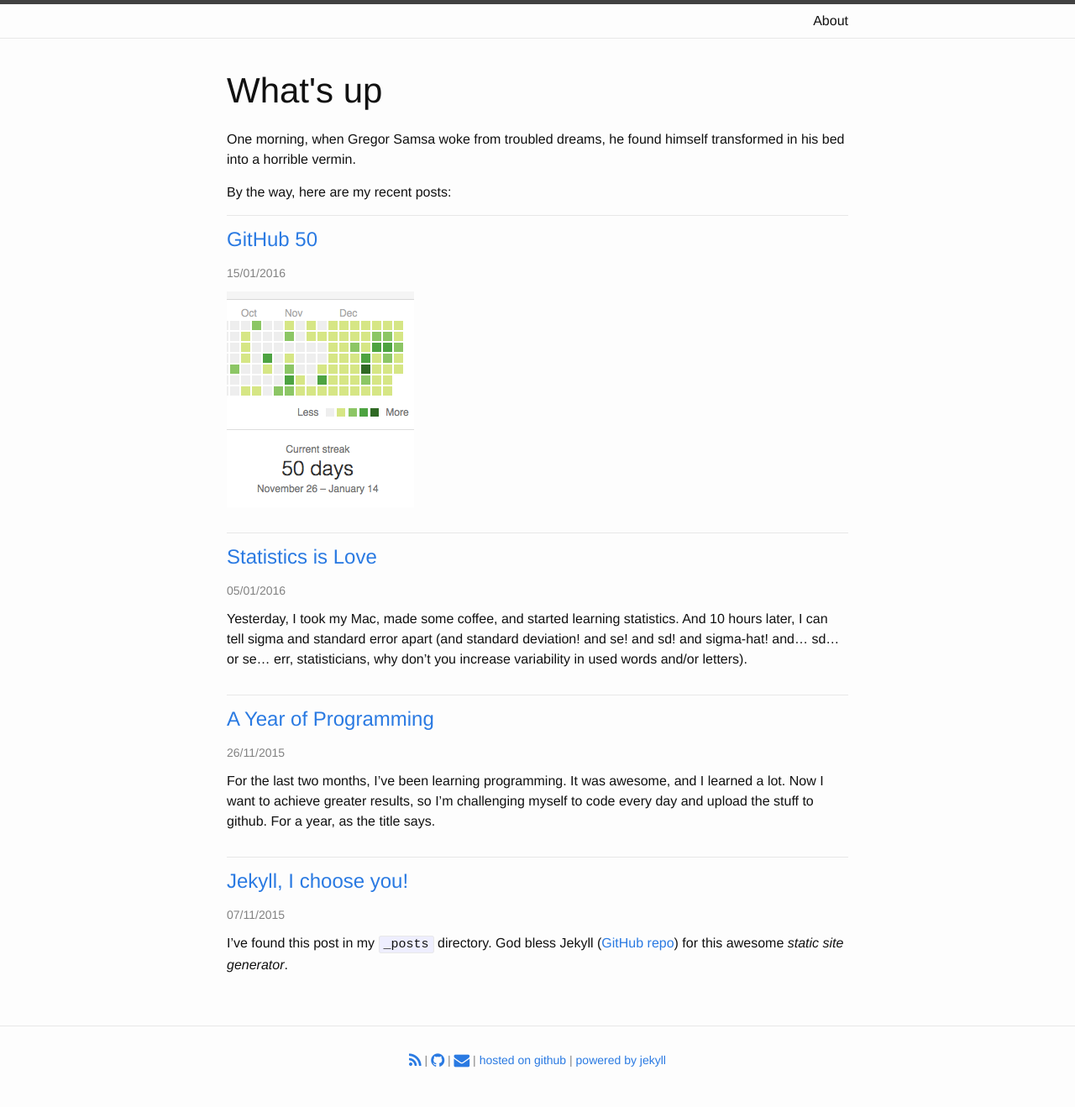
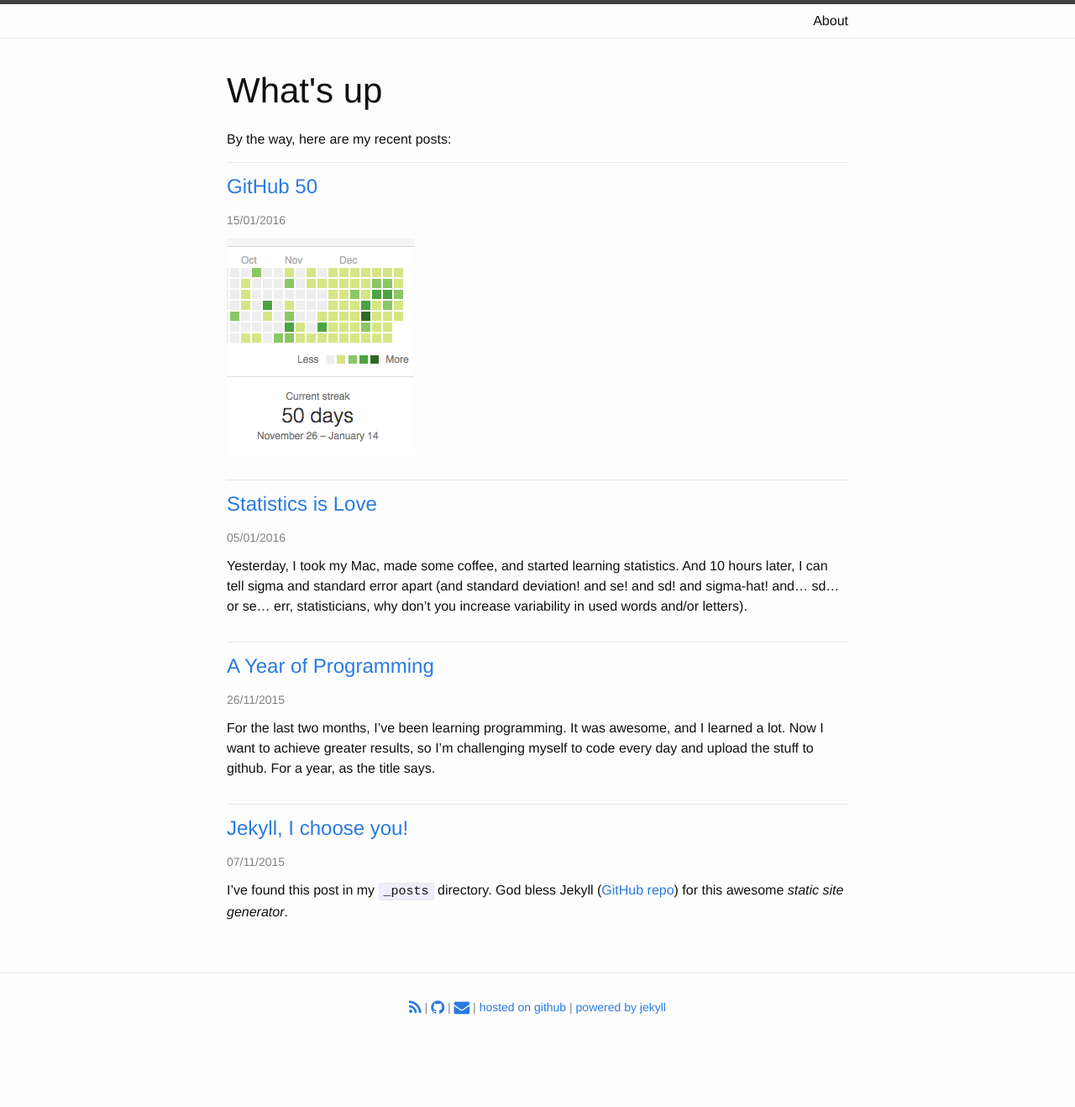
Before and after one commit to demidovakatya/demidovakatya.github.io, a Jekyll site: the page built from index.html, in a window 1280 px wide. Shown: the whole page at 84% size. Built offline with Jekyll 4.4.1, drawn with Linux system fonts in a browser that asks for light colours; nearby versions of some CDN libraries; after the commit the page ends 1255 px from its top, so only the background shows below that.

Commit message:
Changes in _config

```diff
--- a/_config.yml
+++ b/_config.yml
@@ -1,7 +1,7 @@
 ---
 baseurl: ""
 excerpt_separator: "\n\n"
-description: "One morning, when Gregor Samsa woke from troubled dreams, he found himself transformed in his bed into a horrible vermin."
+description: ""
 github_username: demidovakatya
 highlighter: pygments
 kramdown:
@@ -10,5 +10,4 @@
 paginate_path: /:num
 permalink: "/blog/:title"
 title: "My awesome blog"
-twitter_username: fuckingsun
 url: "http://demidovakatya.github.io"
```
